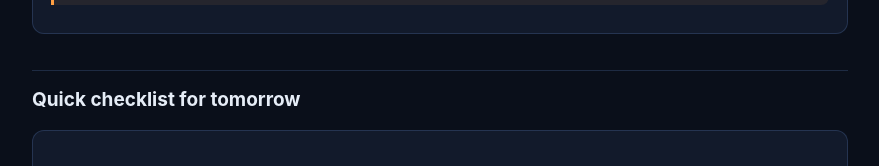
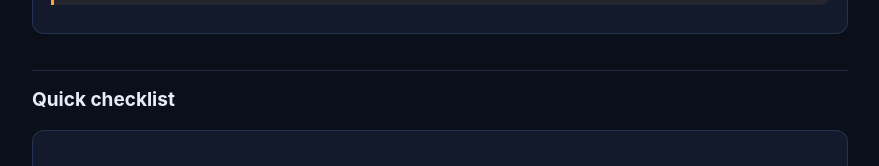
Before and after one commit to aws-samples/sample-multimodal-whatsapp-restaurant-agent, a plain HTML site: page meta-setup-guide.html in a window 1280 px wide. Shown: the part 3212-3378 px from the top of the page, without its empty margins (200-1079 px from the left). Drawn offline with Linux system fonts and the light colour scheme.

Commit message:
docs: neutralize Meta guide checklist heading for public readers

```diff
--- a/meta-setup-guide.html
+++ b/meta-setup-guide.html
@@ -201,7 +201,7 @@
     in your deployment. Re-run the installer's WhatsApp step so both sides agree, then verify again.</div>
   </div>
 
-  <h2>Quick checklist for tomorrow</h2>
+  <h2>Quick checklist</h2>
   <div class="card">
     <ul class="check">
       <li>Meta app created, WhatsApp product added, linked to a Business portfolio</li>
```
